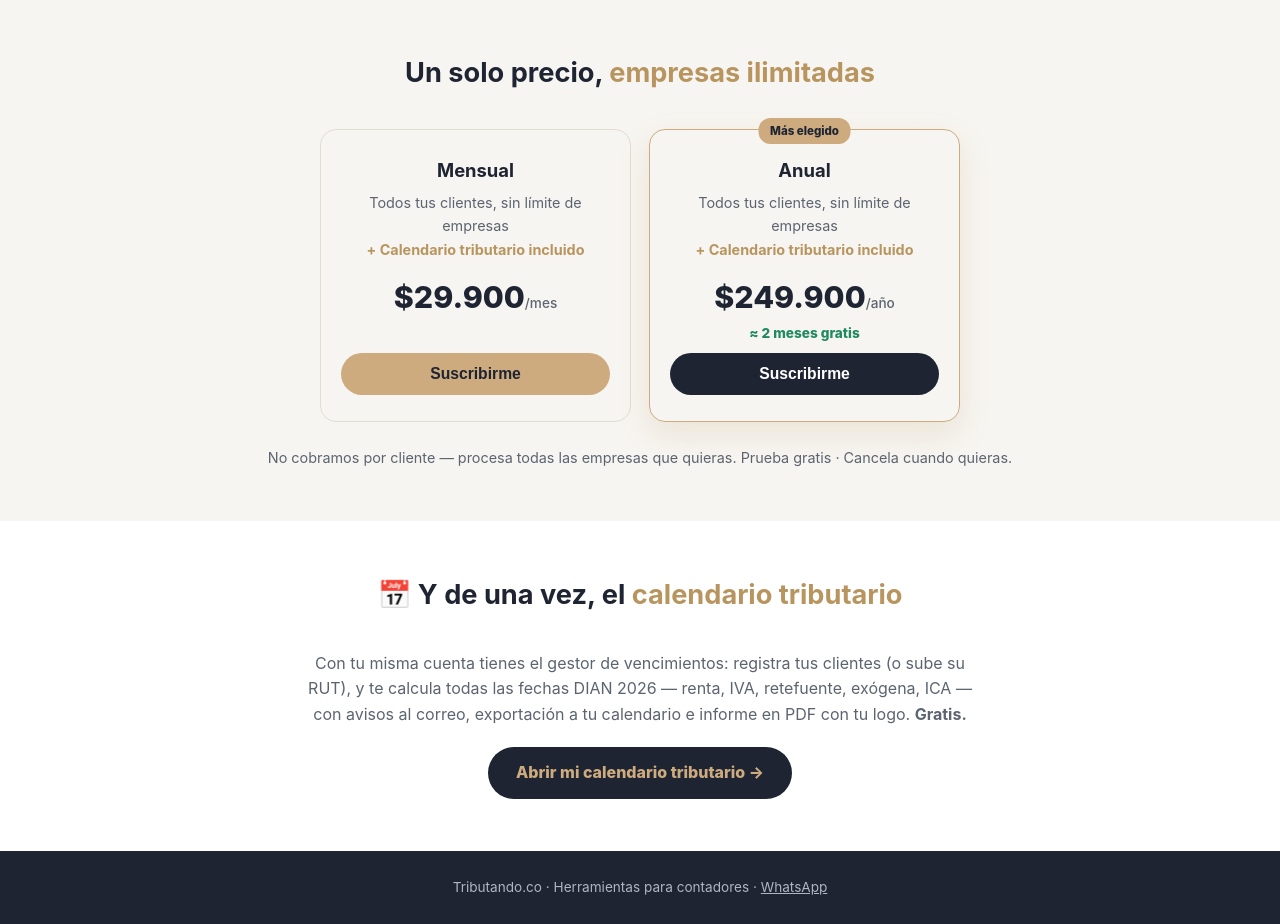
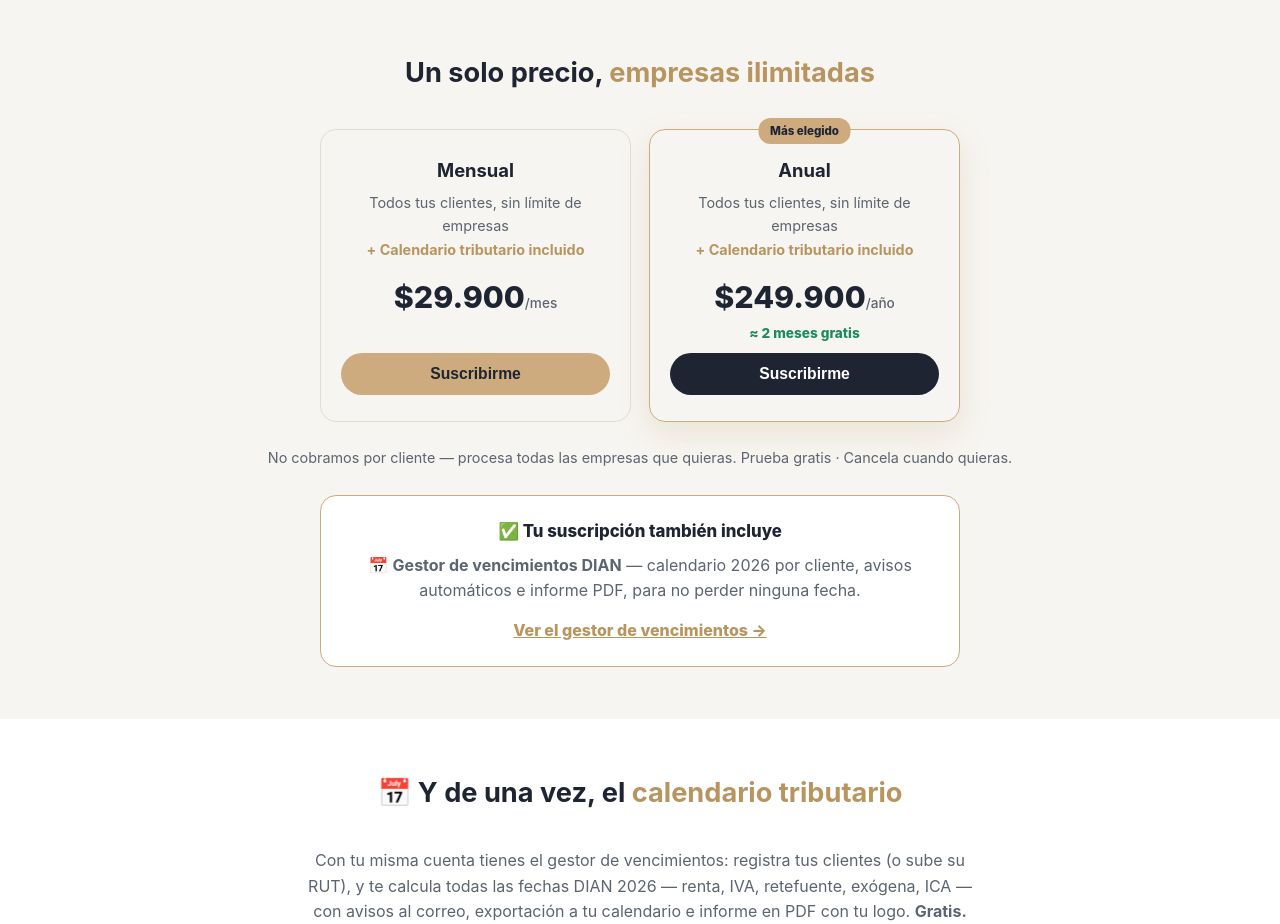
Before and after one commit to ediandres07-oss/declaraci-n-de-renta, a Flask app: page /contadores/lector in a window 1280 px wide. Shown: the part 876-1800 px from the top of the page. Run offline with Flask 3, Linux system fonts and the light colour scheme.

Commit message:
Lector: la suscripcion incluye tambien el gestor de vencimientos (bundle)
Co-Authored-By: Claude Opus 4.8 <noreply@anthropic.com>

```diff
--- a/templates/contadores_lector.html
+++ b/templates/contadores_lector.html
@@ -110,6 +110,13 @@
     </div>
     <p class="nota">No cobramos por cliente — procesa todas las empresas que quieras.
        Prueba gratis · Cancela cuando quieras.</p>
+    <div style="max-width:640px;margin:26px auto 0;background:#fff;border:1.5px solid var(--dorado);
+      border-radius:var(--radio);padding:22px;text-align:center">
+      <div style="font-weight:800;font-size:1.05rem">✅ Tu suscripción también incluye</div>
+      <div style="margin:8px 0;color:var(--suave)">📅 <b>Gestor de vencimientos DIAN</b> — calendario 2026 por cliente,
+        avisos automáticos e informe PDF, para no perder ninguna fecha.</div>
+      <a href="/vencimientos" style="display:inline-block;margin-top:6px;color:var(--dorado2);font-weight:800">Ver el gestor de vencimientos →</a>
+    </div>
   </div>
 </section>
 
```
